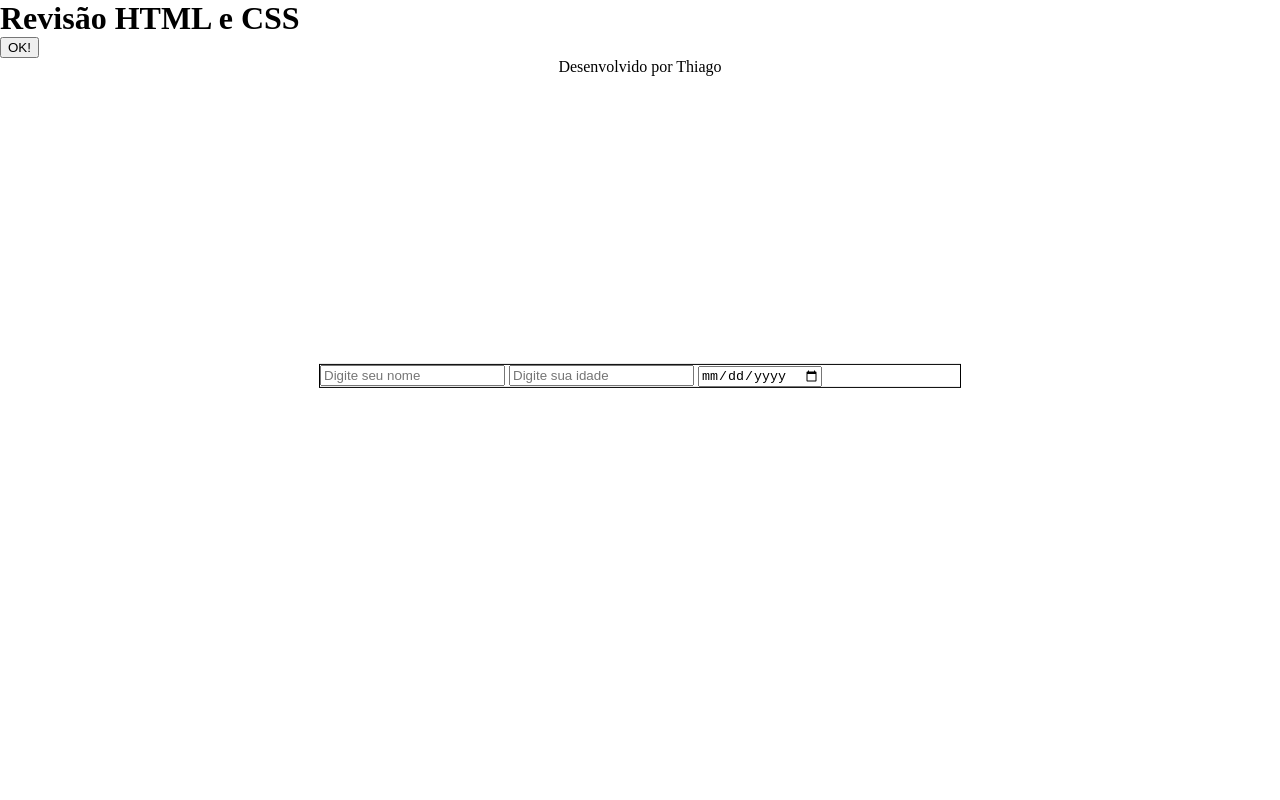
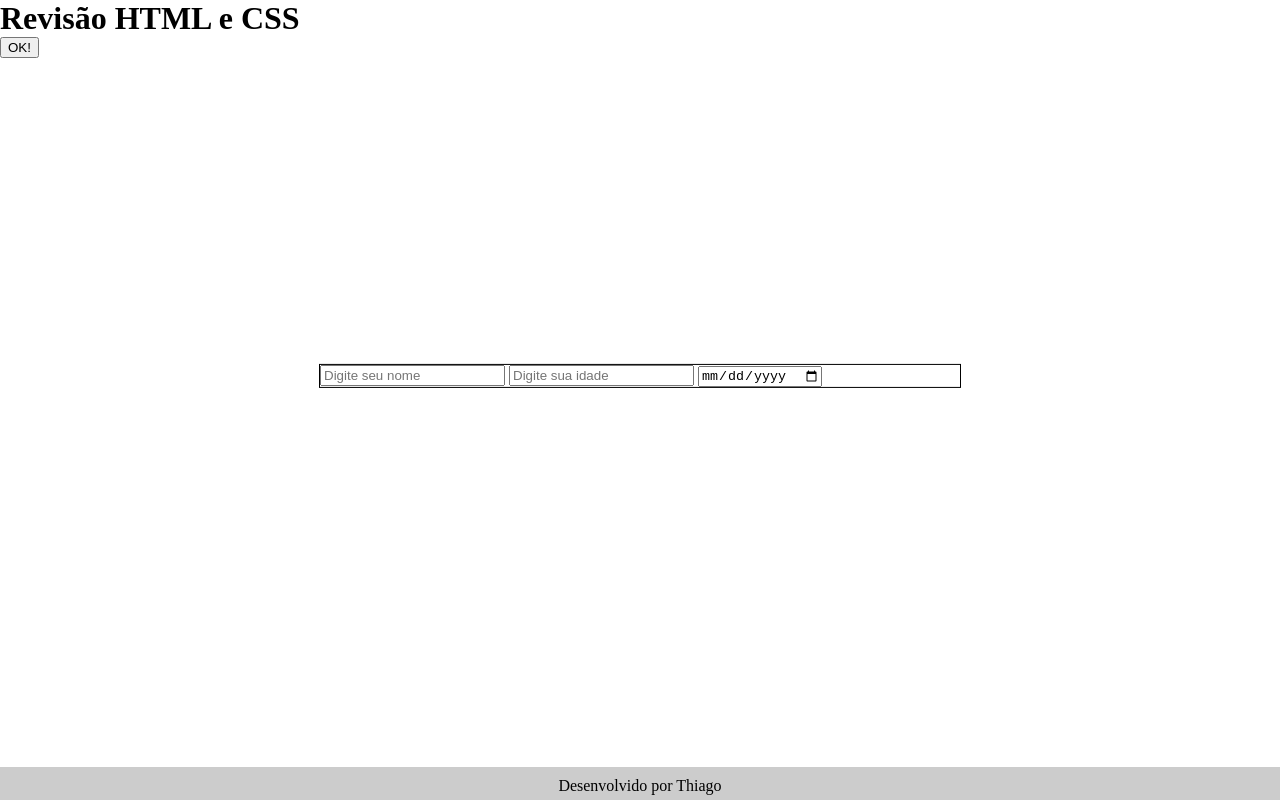
Before and after one commit to Raccoonvoor/programacao_web_ads, a plain HTML site: page index.html in a window 1280 px wide. Drawn offline with Linux system fonts and the light colour scheme.

Commit message:
nova att

```diff
--- a/index.html
+++ b/index.html
@@ -14,7 +14,7 @@
         <input type="date">
     </div>
     <button>OK!</button>
-    <footer>
+    <footer class="rodape">
         <p class="texto-paragrafo">Desenvolvido por Thiago</p>
     </footer>
 </body>
```
